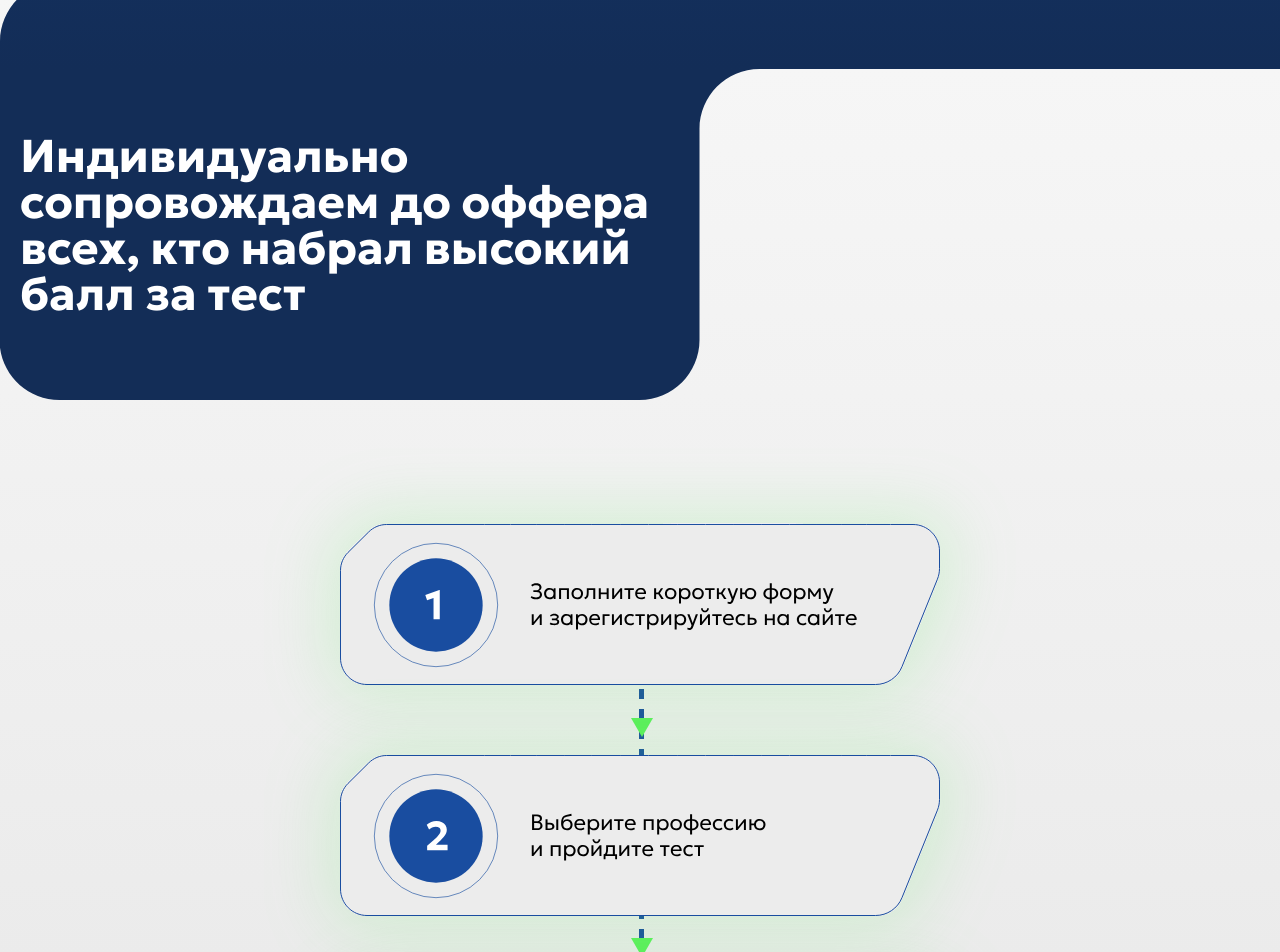
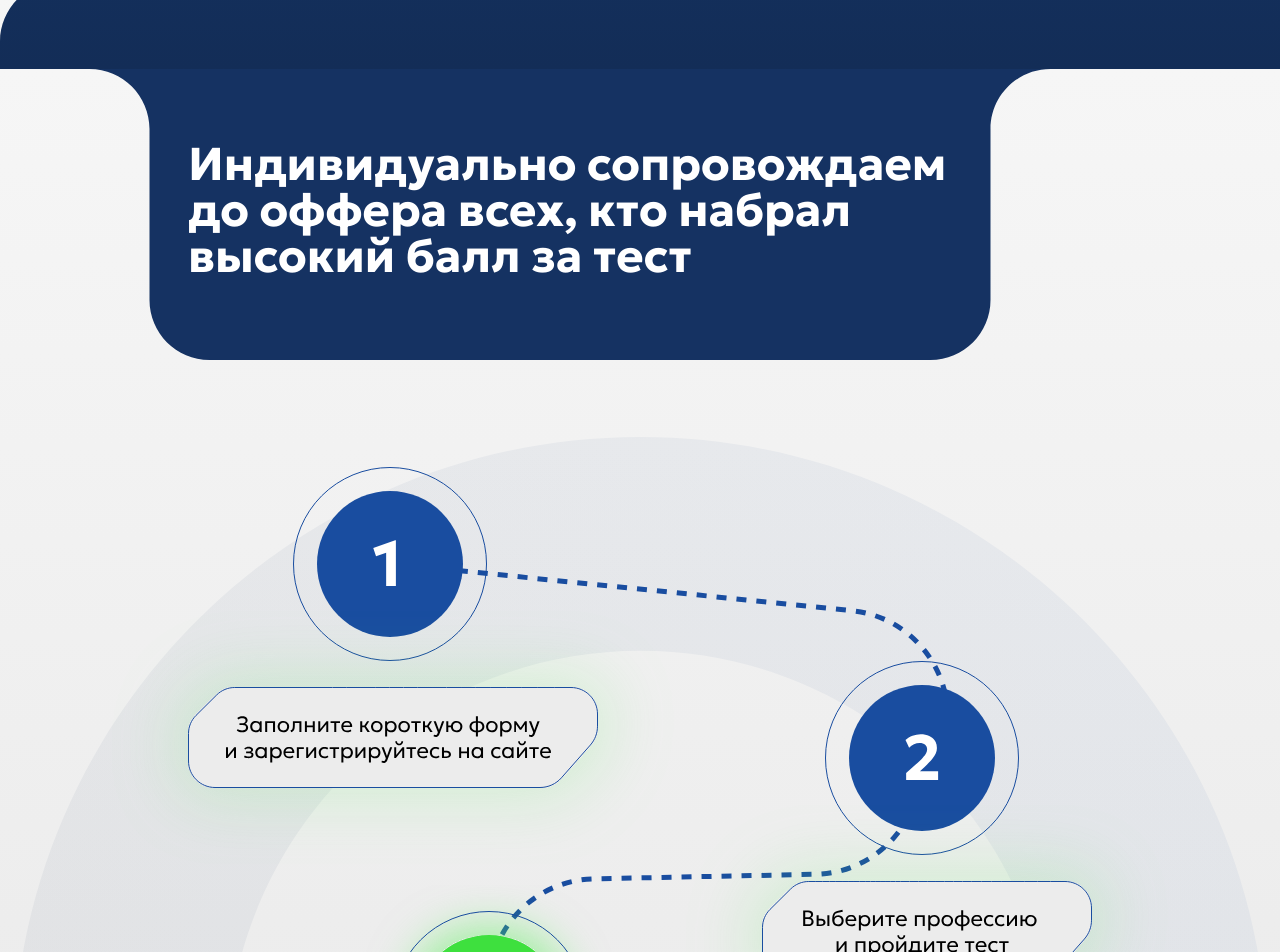
Before and after one commit to xalvaine/dke, a Next.js app: page / in a window 1280 px wide. Shown: the part 2560-3512 px from the top of the page. Built offline with nearby package versions, Linux system fonts and the light colour scheme.

Commit message:
[feat] Add offer desktop

```diff
--- a/src/shared/ui/slider.tsx
+++ b/src/shared/ui/slider.tsx
@@ -1,5 +1,5 @@
 import 'swiper/css'
-import { ReactNode, useState } from 'react'
+import { ReactNode, useLayoutEffect, useState } from 'react'
 import { Swiper, SwiperSlide, SwiperClass, SwiperProps } from 'swiper/react'
 import { cn, useMedia } from '@/shared/ui'
 
@@ -13,8 +13,11 @@ export const Slider = ({ items, className, ...props }: SliderProps) => {
   const [swiper, setSwiper] = useState<SwiperClass>()
   const [activeIndex, setActiveIndex] = useState(0)
   const { isMobile, isTablet, isDesktop } = useMedia()
+  const [paddingDesktop, setPaddingDesktop] = useState(0)
 
-  const paddingDesktop = Math.round((window.screen.width - 904) / 2)
+  useLayoutEffect(() => {
+    setPaddingDesktop(Math.round((window.screen.width - 904) / 2))
+  }, [])
 
   return (
     <div className={className}>
--- a/src/widgets/offer/ui/offer.tsx
+++ b/src/widgets/offer/ui/offer.tsx
@@ -6,23 +6,38 @@ import Separator from '../assets/separator.svg'
 import Star from '../assets/star.svg'
 import OfferList from '../assets/offer-list.svg'
 import PlateT2 from '../assets/plate-t.svg'
+import PlatePC from '../assets/plate-pc.svg'
+import OfferPC from '../assets/offer-pc.svg'
 import { Number } from '@/widgets/offer/ui/number'
 
 export const Offer = () => {
   return (
-    <div className='bg-gradient-to-b to-mercury-200 from-mercury-50 pb-14 rounded-b-3xl relative md:h-[1458px]'>
-      <div className='relative mb-12'>
+    <div
+      className={
+        'bg-gradient-to-b to-mercury-200 from-mercury-50 pb-14 rounded-b-3xl ' +
+        'relative md:h-[1458px] ' +
+        'lg:px-[calc((100%-904px)/2)] lg:h-[1701px]'
+      }
+    >
+      <div className='relative mb-12 lg:mb-[77px]'>
         <Plate className='text-tory-blue-950 md:hidden' />
-        <PlateT className='text-tory-blue-950 hidden md:block' />
+        <PlateT className='text-tory-blue-950 hidden md:block lg:hidden' />
+        <PlatePC className={'hidden lg:block -ml-[108px]'} />
         <p
           className={
             'w-96 absolute top-20 pl-4 text-3xl leading-none font-bold ' +
-            'md:text-[46px] md:px-5 md:w-[680px] md:top-16'
+            'md:text-[46px] md:px-5 md:w-[680px] md:top-16 ' +
+            'lg:top-[72px] lg:w-[783px] lg:p-0'
           }
         >
           Индивидуально сопровождаем до&nbsp;оффера всех, кто&nbsp;набрал
           высокий балл за тест
         </p>
+      </div>
+      <div className={'hidden lg:block relative overflow-hidden h-[1508px] mx-[calc((904px-100vw)/2)]'}>
+        <OfferPC
+          className={'hidden lg:block absolute inset-x-[calc((100%-1255px)/2)]'}
+        />
       </div>
       <div className='flex flex-col items-center gap-5 md:hidden'>
         <div className='relative'>
@@ -93,10 +108,12 @@ export const Offer = () => {
           </div>
         </div>
       </div>
-      <OfferList className={'mx-auto relative z-10 hidden md:block'} />
+      <OfferList
+        className={'mx-auto relative z-10 hidden md:block lg:hidden'}
+      />
       <PlateT2
         className={
-          'absolute -bottom-[161px] mx-auto hidden w-fit md:block md:left-0 md:right-0'
+          'absolute -bottom-[161px] mx-auto hidden w-fit md:block md:left-0 md:right-0 lg:hidden'
         }
       />
     </div>
```
Also changed, not shown: src/widgets/offer/assets/offer-pc.svg (added), src/widgets/offer/assets/plate-pc.svg (added).
